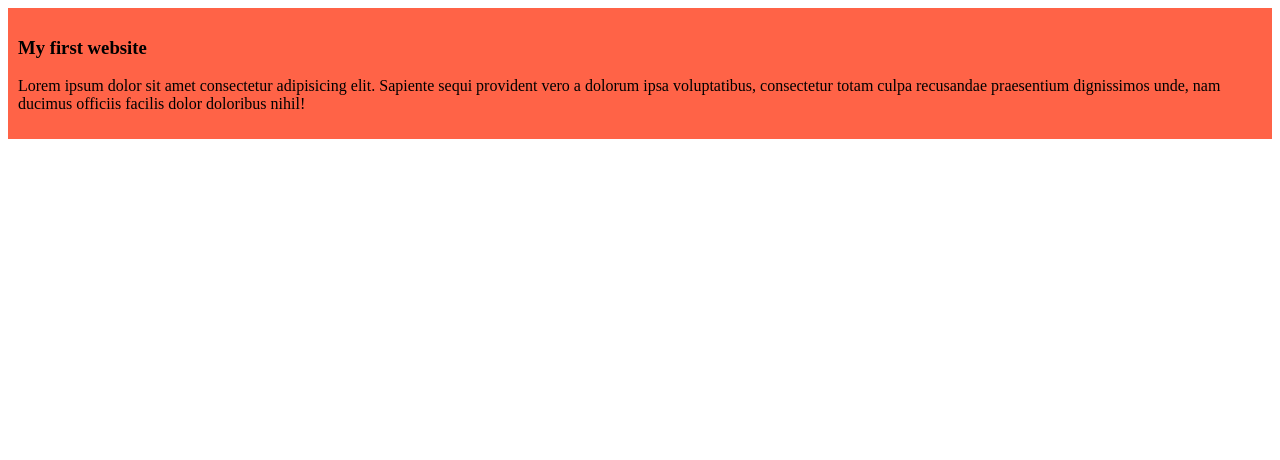
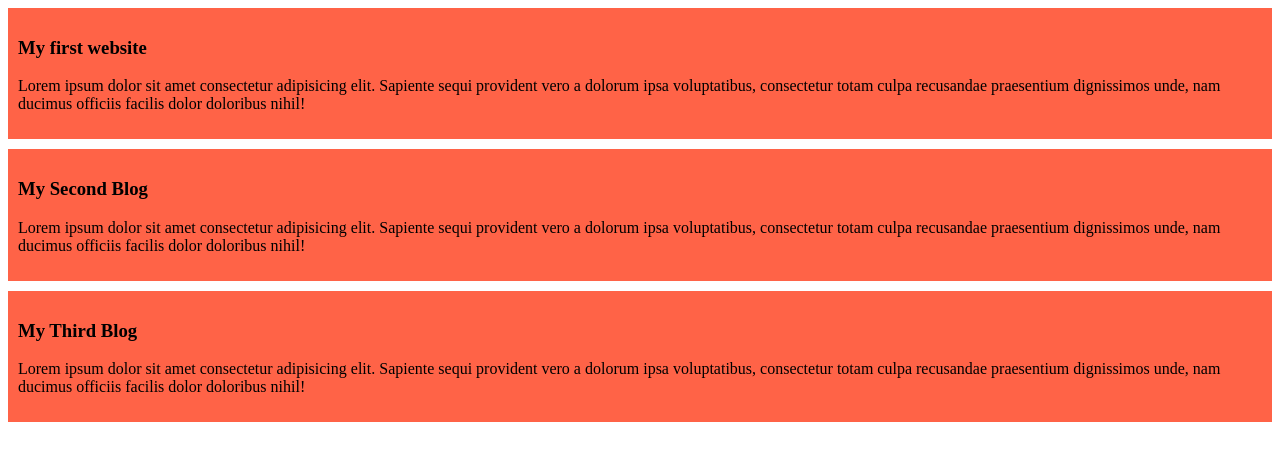
Before and after one commit to ahmad-minhaz/my-simple-website, a plain HTML site: page index.html in a window 1280 px wide. Drawn offline with Linux system fonts and the light colour scheme.

Commit message:
added the second and the third blog

```diff
--- a/Styles/blog.css
+++ b/Styles/blog.css
@@ -1,4 +1,5 @@
 div{
     background-color: tomato;
     padding: 10px;
+    margin-bottom: 10px;
 }
--- a/index.html
+++ b/index.html
@@ -11,6 +11,14 @@
         <h3>My first website</h3>
         <p>Lorem ipsum dolor sit amet consectetur adipisicing elit. Sapiente sequi provident vero a dolorum ipsa voluptatibus, consectetur totam culpa recusandae praesentium dignissimos unde, nam ducimus officiis facilis dolor doloribus nihil!</p>
     </div>
+    <div>
+        <h3>My Second Blog</h3>
+        <p>Lorem ipsum dolor sit amet consectetur adipisicing elit. Sapiente sequi provident vero a dolorum ipsa voluptatibus, consectetur totam culpa recusandae praesentium dignissimos unde, nam ducimus officiis facilis dolor doloribus nihil!</p>
+    </div>
+    <div>
+        <h3>My Third Blog</h3>
+        <p>Lorem ipsum dolor sit amet consectetur adipisicing elit. Sapiente sequi provident vero a dolorum ipsa voluptatibus, consectetur totam culpa recusandae praesentium dignissimos unde, nam ducimus officiis facilis dolor doloribus nihil!</p>
+    </div>
 
 </body>
 </html>
```
